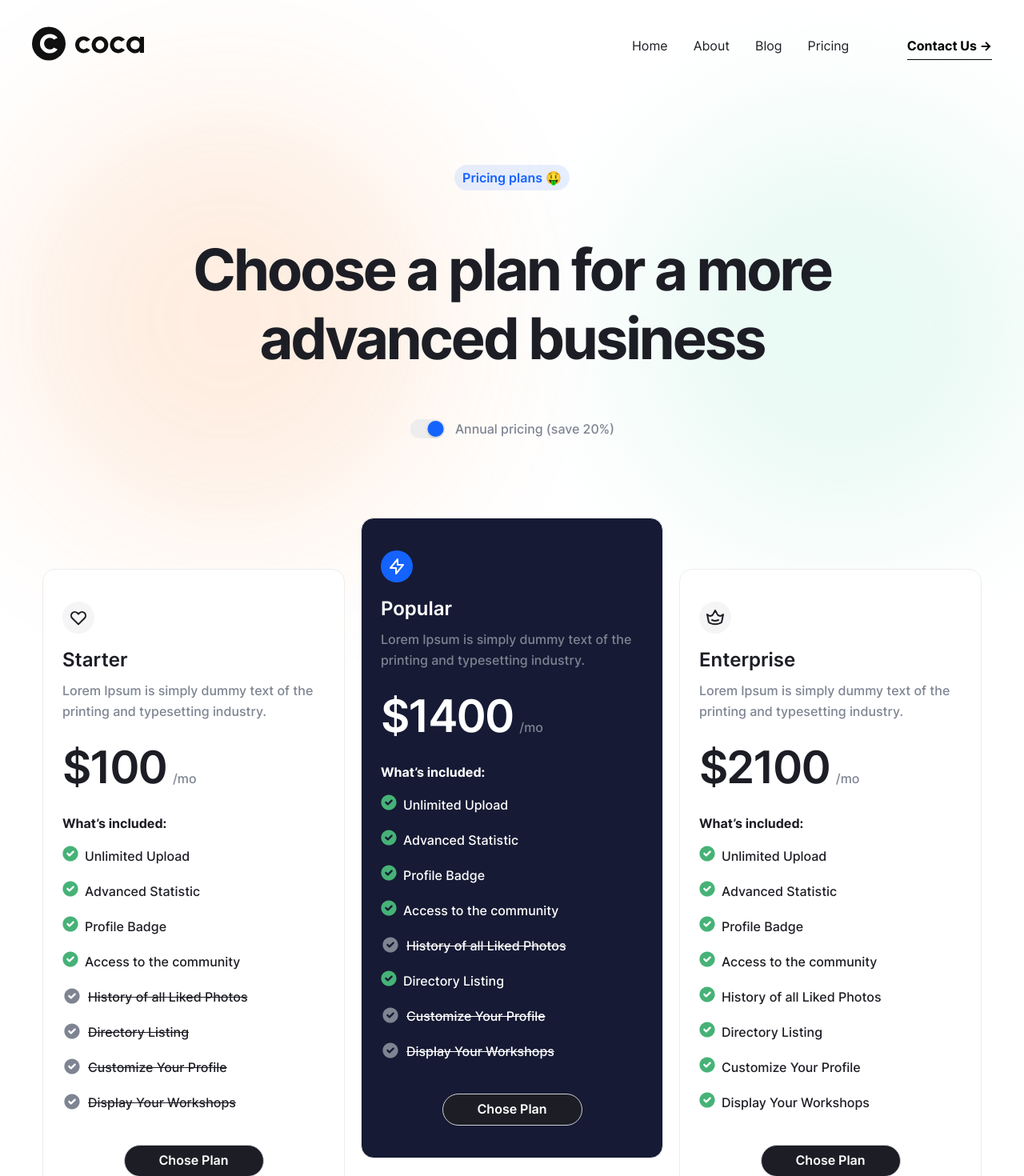
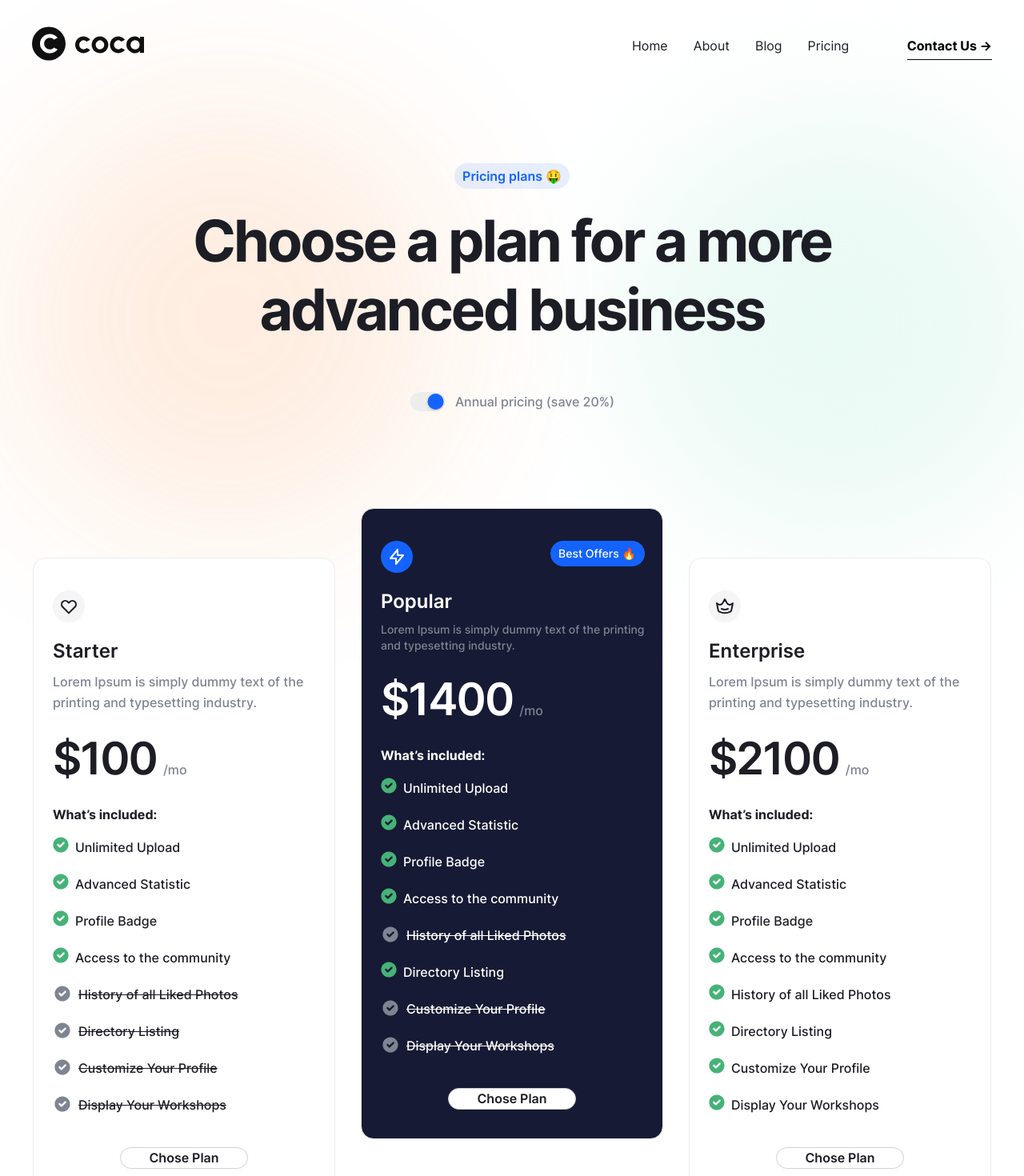
Before and after one commit to grigorevs/layout_perfect_pixel, a Next.js app: page /pricing in a window 1280 px wide. Shown: the top 1470 px of the page at 80% size. Built offline with nearby package versions, Linux system fonts and the light colour scheme.

Commit message:
fix: pricing page perfect pixel layout

```diff
--- a/components/ListItem/index.styles.ts
+++ b/components/ListItem/index.styles.ts
@@ -6,8 +6,15 @@ export const ListItemWrap = styled.div`
 
   @media (max-width: 1200px) {
     img {
-      width: 20px;
-      height: 20px;
+      width: 21px !important;
+      height: 21px !important;
+    }
+
+    @media (min-width: 1200px) {
+      img {
+        width: 25px !important;
+        height: 25px !important;
+      }
     }
   }
 `;
--- a/sections/Plan/index.styles.ts
+++ b/sections/Plan/index.styles.ts
@@ -10,12 +10,37 @@ export const DetailsContainer = styled.div`
 
   @media (max-width: 1200px) {
     gap: 16px;
-    padding: 32px 0 56px;
+    padding-bottom: 56px;
   }
 
   @media (min-width: 1200px) {
-    gap: 56px;
-    padding: 92px 0 122px;
+    gap: 50px;
+    padding: 60px 0 122px;
+  }
+`;
+
+export const DetailsOffersBlock = styled.div`
+  position: absolute;
+  width: 118px;
+  height: 32px;
+  background-color: #1463ff;
+  border-radius: 100px;
+  color: #ffffff;
+  font-size: 14px;
+  line-height: 20px;
+  font-family: 'Inter-Medium';
+  font-weight: 500;
+
+  @media (max-width: 1200px) {
+    padding: 5px 0 0 13px;
+    height: 30px;
+    left: 195px;
+    top: 25px;
+  }
+
+  @media (min-width: 1200px) {
+    padding: 6px 10px;
+    right: 22px;
   }
 `;
 
@@ -49,6 +74,8 @@ export const DetailsMark = styled.div`
     line-height: 20px;
     width: 128px;
     height: 28px;
+    position: relative;
+    top: -6px;
   }
 
   @media (min-width: 1200px) {
@@ -58,6 +85,7 @@ export const DetailsMark = styled.div`
     line-height: 24px;
     width: 144px;
     height: 32px;
+    margin-top: 30px;
   }
 `;
 
@@ -72,6 +100,8 @@ export const DetailsTitle = styled.h1`
     line-height: 40px;
     letter-spacing: -1px;
     width: 300px;
+    position: relative;
+    top: -6px;
   }
 
   @media (min-width: 1200px) {
@@ -79,6 +109,8 @@ export const DetailsTitle = styled.h1`
     line-height: 120%;
     letter-spacing: -3px;
     width: 903px;
+    position: relative;
+    top: -28px;
   }
 `;
 
@@ -107,21 +139,64 @@ export const DetailsToggle = styled.div`
   img {
     cursor: pointer;
   }
+
+  @media (min-width: 1200px) {
+    position: relative;
+    top: -20px;
+  }
+
+  @media (max-width: 1200px) {
+    position: relative;
+    top: -5px;
+  }
 `;
 
 export const PlansContainer = styled.div`
   display: flex;
 
   @media (max-width: 1200px) {
-    gap: 32px;
     flex-direction: column;
     align-items: center;
+    position: relative;
+    top: -8px;
+    gap: 28px;
+
+    :nth-child(3) button {
+      margin-top: 19px;
+    }
+
+    :nth-child(3) div:nth-child(4) {
+      position: relative;
+      top: -2px;
+    }
+
+    :nth-child(3) div:nth-child(5) {
+      position: relative;
+    }
+
+    :nth-child(3) div:nth-child(6) {
+      position: relative;
+      top: -3px;
+      right: -1px;
+    }
+
+    :nth-child(3) div:nth-child(8) {
+      position: relative;
+      top: -4px;
+      right: 0px;
+    }
+
+    :nth-child(3) div:nth-child(7) {
+      position: relative;
+      top: -3px;
+      right: 0px;
+    }
   }
 
   @media (min-width: 1200px) {
-    gap: 20px;
     justify-content: center;
     padding: 40px 0 78px;
+    gap: 32px;
   }
 `;
 
@@ -136,6 +211,16 @@ export const PlanCard = styled.div<{ $isSelected: boolean }>`
   display: flex;
   flex-direction: column;
   z-index: 100;
+  position: relative;
+
+  button {
+    border: 1px solid #ced1d8 !important;
+    align-self: center;
+  }
+
+  p {
+    color: ${({ $isSelected }) => ($isSelected ? '#FFFFFF' : '#1D1E25')};
+  }
 
   @media (max-width: 1200px) {
     width: 335px;
@@ -143,22 +228,17 @@ export const PlanCard = styled.div<{ $isSelected: boolean }>`
     padding: 24px 20px;
 
     img {
-      width: 32px;
-      height: 32px;
+      width: 30px;
+      height: 30px;
     }
-  }
 
-  @media (min-width: 1200px) {
-    width: 378px;
-    height: 801px;
-    padding: 40px 24px;
-  }
+    button {
+      width: 124px;
+      height: 44px;
+      margin-top: 23px;
+      font-size: 14px;
+    }
 
-  p {
-    color: ${({ $isSelected }) => ($isSelected ? '#FFFFFF' : '#1D1E25')};
-  }
-
-  @media (max-width: 1200px) {
     ${({ $isSelected }) =>
       $isSelected &&
       `
@@ -172,12 +252,29 @@ export const PlanCard = styled.div<{ $isSelected: boolean }>`
   }
 
   @media (min-width: 1200px) {
+    width: 378px;
+    height: 801px;
+    padding: 40px 24px;
+
+    button {
+      width: 160px;
+      height: 56px;
+      margin-top: 40px;
+    }
+
     ${({ $isSelected }) =>
       $isSelected &&
       `
     background-color: #161A34;
     color: white;
-    transform: translateY(-64px);
+    transform: translateY(-62px);
+    height: 789px;
+
+    h5 {
+      line-height: 20px;
+      width: 330px;
+      font-size: 14px;
+    }
   `}
 
     &:hover {
@@ -195,7 +292,9 @@ export const Price = styled.div`
 export const PlansButton = styled(Button)`
   border: 1px solid #ced1d8 !important;
   align-self: center;
-  margin-top: 40px;
+
+  @media (min-width: 1200px) {
+  }
 `;
 
 export const PlanCardTitle = styled.h3`
@@ -204,10 +303,10 @@ export const PlanCardTitle = styled.h3`
   font-size: 24px;
   line-height: 34px;
   letter-spacing: 0;
-  padding: 16px 0 8px;
+  padding: 19px 0 8px;
 `;
 
-export const PlanCardText = styled.p`
+export const PlanCardText = styled.h5`
   font-family: 'Inter-Medium';
   font-weight: 500;
   color: #7e8492 !important;
@@ -271,6 +370,6 @@ export const ListTitle = styled.p`
 
 export const ListBlock = styled.div`
   display: flex;
-  gap: 18px;
+  gap: 20px;
   flex-direction: column;
 `;
--- a/sections/Plan/index.tsx
+++ b/sections/Plan/index.tsx
@@ -4,7 +4,6 @@ import React, { useState } from 'react';
 import {
   PlansContainer,
   PlanCard,
-  PlansButton,
   PlanCardTitle,
   PlanCardText,
   PriceBlock,
@@ -19,6 +18,7 @@ import {
   DetailsToggle,
   BackgroundGreenBlur,
   BackgroundYellowBlur,
+  DetailsOffersBlock,
 } from './index.styles';
 import Image from 'next/image';
 import StarterIcon from '@/public/images/pricing/HeartIcon.svg';
@@ -28,6 +28,7 @@ import ToggleIcon from '@/public/images/pricing/Toggle.svg';
 import YellowBlur from '@/public/images/home/Ellipse125.svg';
 import GreenBlur from '@/public/images/home/Ellipse124.svg';
 import ListItem from '@/components/ListItem';
+import Button from '@/components/Button';
 
 type PlanType = 'starter' | 'popular' | 'enterprice';
 
@@ -71,7 +72,7 @@ const Plans = () => {
             <ListItem text="Customize Your Profile" isDisabled={true} />
             <ListItem text="Display Your Workshops" isDisabled={true} />
           </ListBlock>
-          <PlansButton>Chose Plan</PlansButton>
+          <Button theme="dark">Chose Plan</Button>
         </PlanCard>
 
         <PlanCard
@@ -79,6 +80,7 @@ const Plans = () => {
           $isSelected={selectedPlan === 'popular'}
         >
           <Image src={PopularIcon} alt="PopularIcon" />
+          <DetailsOffersBlock>Best Offers 🔥</DetailsOffersBlock>
           <PlanCardTitle>Popular</PlanCardTitle>
           <PlanCardText>
             Lorem Ipsum is simply dummy text of the printing and typesetting industry.
@@ -98,7 +100,7 @@ const Plans = () => {
             <ListItem text="Customize Your Profile" isDisabled={true} />
             <ListItem text="Display Your Workshops" isDisabled={true} />
           </ListBlock>
-          <PlansButton>Chose Plan</PlansButton>
+          <Button theme="dark">Chose Plan</Button>
         </PlanCard>
 
         <PlanCard
@@ -125,7 +127,7 @@ const Plans = () => {
             <ListItem text="Customize Your Profile" isDisabled={false} />
             <ListItem text="Display Your Workshops" isDisabled={false} />
           </ListBlock>
-          <PlansButton>Chose Plan</PlansButton>
+          <Button theme="dark">Chose Plan</Button>
         </PlanCard>
       </PlansContainer>
     </>
--- a/sections/Questions/index.styles.ts
+++ b/sections/Questions/index.styles.ts
@@ -15,7 +15,7 @@ export const QuestionsTitle = styled.h1`
   @media (max-width: 1200px) {
     font-size: 24px;
     line-height: 34px;
-    letter-spacing: -1px;
+    letter-spacing: 0px;
     width: 295px;
   }
 
@@ -23,6 +23,9 @@ export const QuestionsTitle = styled.h1`
     font-size: 56px;
     line-height: 120%;
     letter-spacing: -2px;
+    position: relative;
+    top: 3px;
+    left: 32px;
   }
 `;
 
@@ -45,20 +48,24 @@ export const QuestionsText = styled.p`
     letter-spacing: 0;
     font-family: 'Inter-Medium';
     font-weight: 500;
+    position: relative;
+    left: 32px;
+    top: 2px;
   }
 `;
 
 export const QuestionsTextBlock = styled.div`
   display: flex;
   flex-direction: column;
-  gap: 24px;
 
   @media (max-width: 1200px) {
-    margin: 56px 0 12px;
+    margin: 48px 0 12px;
+    gap: 12px;
   }
 
   @media (min-width: 1200px) {
     margin: 82px 0 24px;
+    gap: 24px;
   }
 `;
 
@@ -69,12 +76,18 @@ export const AccordionContainer = styled.div.withConfig({
 
   @media (max-width: 1200px) {
     width: 335px;
-    padding-bottom: 80px;
+    padding-bottom: 77px;
   }
 
   @media (min-width: 1200px) {
     width: 1114px;
     padding-bottom: 160px;
+    position: relative;
+    left: 32px;
+    display: flex;
+    gap: 62px;
+    flex-direction: column;
+    padding-top: 60px;
   }
 `;
 
@@ -92,7 +105,6 @@ export const Question = styled.button.withConfig({
   letter-spacing: 0%;
   display: flex;
   justify-content: space-between;
-  align-items: center;
   background: none;
   border: none;
   cursor: pointer;
@@ -102,10 +114,10 @@ export const Question = styled.button.withConfig({
   width: 100%;
 
   @media (max-width: 1200px) {
-    padding: 24px 0 12px;
+    padding: 23px 0 12px;
     font-size: 16px;
     line-height: 24px;
-
+    align-items: start;
     p {
       width: 267px;
     }
@@ -113,13 +125,26 @@ export const Question = styled.button.withConfig({
     img {
       width: 11px;
       height: 11px;
+      position: relative;
+      top: 2px;
+      left: -3px;
     }
   }
 
   @media (min-width: 1200px) {
-    padding: 56px 0 32px;
     font-size: 24px;
     line-height: 150%;
+    align-items: center;
+
+    p {
+      padding-bottom: 25px;
+    }
+
+    img {
+      position: relative;
+      left: -1px;
+      top: -17px;
+    }
   }
 `;
 
@@ -150,6 +175,8 @@ export const Answer = styled.div.withConfig({
     font-size: 18px;
     line-height: 32px;
     width: 641px;
-    padding: ${({ isOpen }) => (isOpen ? '16px 0 32px' : '0')};
+    padding-bottom: ${({ isOpen }) => (isOpen ? '5px' : '0')};
+    position: relative;
+    top: -10px;
   }
 `;
```
